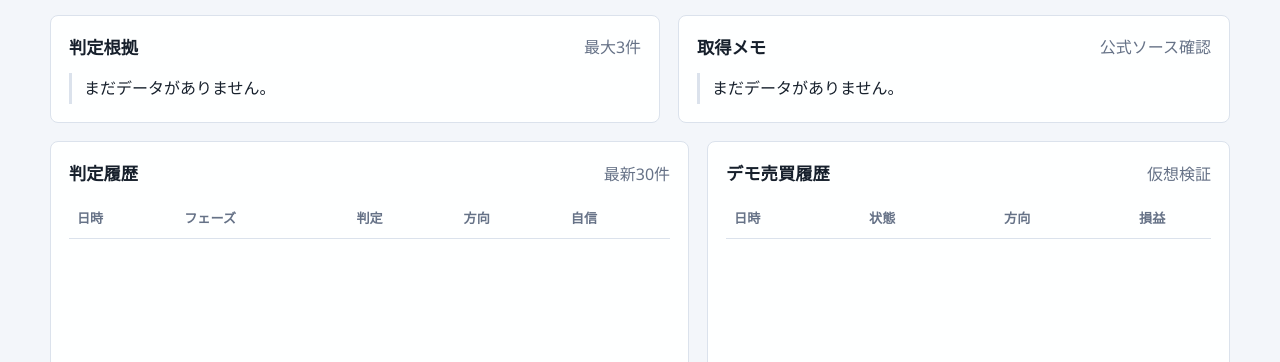
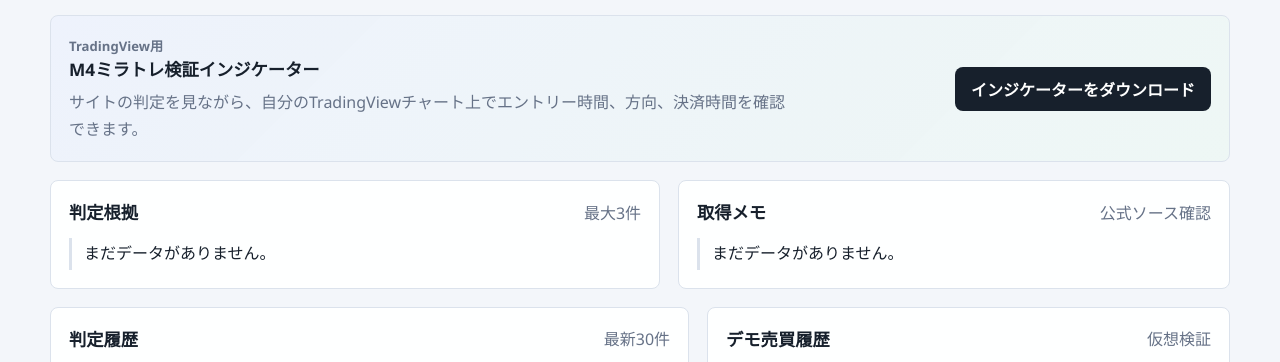
Before and after one commit to muselive501-wq/m4-miratrade-dashboard, a website: page public/index.html in a window 1280 px wide. Shown: the part 808-1170 px from the top of the page. Drawn offline with Linux system fonts and the light colour scheme.

Commit message:
Add TradingView indicator download

```diff
--- a/public/index.html
+++ b/public/index.html
@@ -107,6 +107,19 @@
         </article>
       </section>
 
+      <section class="tool-section">
+        <article class="panel tool-panel">
+          <div>
+            <span class="eyebrow">TradingView用</span>
+            <h3>M4ミラトレ検証インジケーター</h3>
+            <p>
+              サイトの判定を見ながら、自分のTradingViewチャート上でエントリー時間、方向、決済時間を確認できます。
+            </p>
+          </div>
+          <a class="download-button" href="./m4-miratrade-indicator.pine" download>インジケーターをダウンロード</a>
+        </article>
+      </section>
+
       <section class="content-grid">
         <article class="panel">
           <div class="panel-head">
--- a/public/styles.css
+++ b/public/styles.css
@@ -30,6 +30,10 @@ body {
 
 button {
   font: inherit;
+}
+
+a {
+  color: inherit;
 }
 
 .topbar {
@@ -333,6 +337,42 @@ h2 {
   font-weight: 800;
 }
 
+.tool-section {
+  margin: 18px 0;
+}
+
+.tool-panel {
+  display: flex;
+  align-items: center;
+  justify-content: space-between;
+  gap: 18px;
+  background:
+    linear-gradient(135deg, rgba(37, 94, 219, 0.08), rgba(12, 141, 109, 0.07)),
+    #fff;
+}
+
+.tool-panel p {
+  max-width: 720px;
+  margin-top: 8px;
+  color: var(--muted);
+  line-height: 1.7;
+}
+
+.download-button {
+  display: inline-flex;
+  align-items: center;
+  justify-content: center;
+  min-height: 44px;
+  flex: 0 0 auto;
+  border-radius: 8px;
+  padding: 0 16px;
+  background: var(--ink);
+  color: #fff;
+  font-weight: 900;
+  text-decoration: none;
+  white-space: nowrap;
+}
+
 .content-grid,
 .history-grid {
   display: grid;
@@ -446,6 +486,15 @@ td {
     margin-left: auto;
     margin-right: auto;
   }
+
+  .tool-panel {
+    align-items: stretch;
+    flex-direction: column;
+  }
+
+  .download-button {
+    width: 100%;
+  }
 }
 
 @media (max-width: 560px) {
```
Also changed, not shown: 1 other file.
